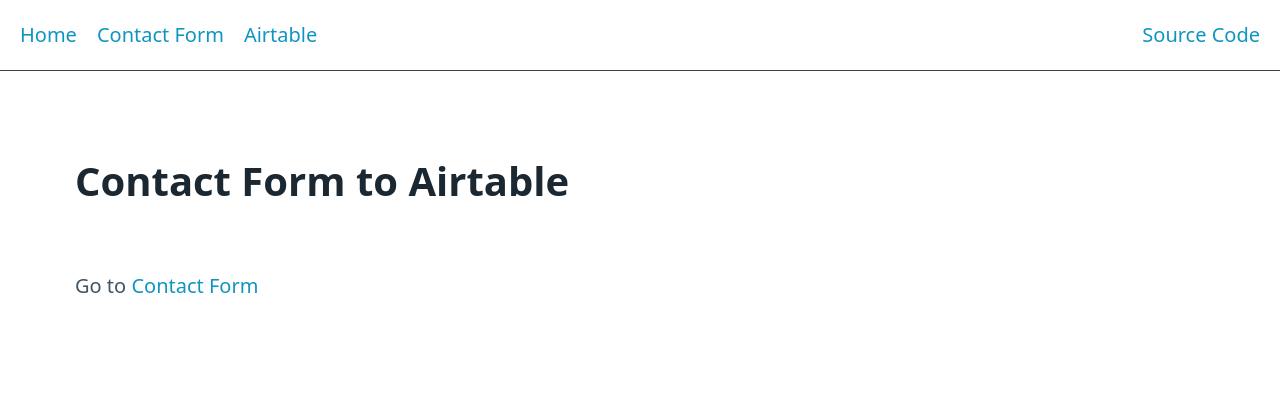
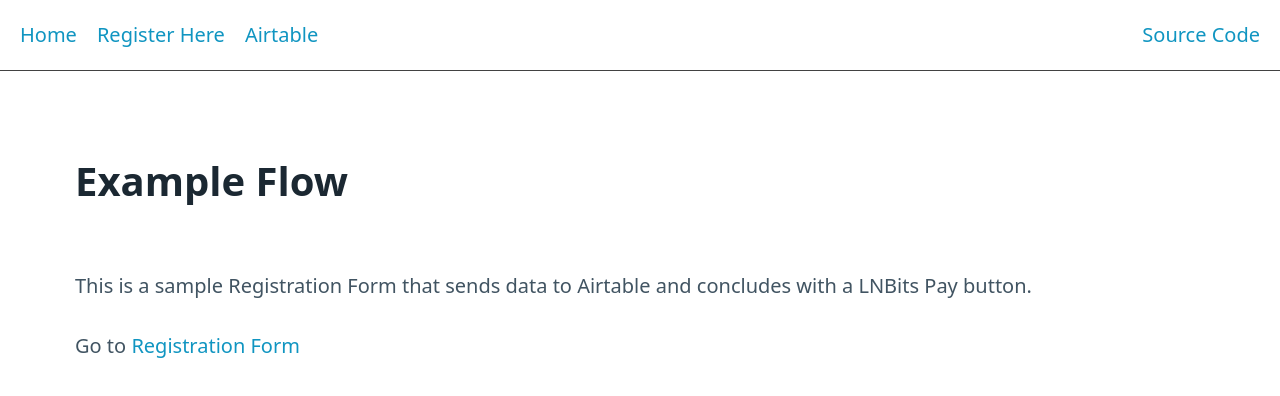
Before and after one commit to bitkarrot/contact-form, a SvelteKit app: page / in a window 1280 px wide. Shown: the top 396 px of the page. Built offline with nearby package versions, Linux system fonts and the light colour scheme.

Commit message:
registration sample content

```diff
--- a/src/app.html
+++ b/src/app.html
@@ -19,7 +19,7 @@
 					</a>
 				</li>
 				<li>
-					<a href="/form">Contact Form</a>
+					<a href="/form">Register Here</a>
 				</li>
 				<li>
 					<a href="/airtable">Airtable</a>
--- a/src/routes/+page.svelte
+++ b/src/routes/+page.svelte
@@ -1,9 +1,14 @@
 <section>
 
-<h1>Contact Form to Airtable</h1>
+<h1>Example Flow</h1>
+
+<p>
+	This is a sample Registration Form that sends data to Airtable
+	and concludes with a LNBits Pay button.
+</p>
 
 <p>Go to
-	<a href="/form">Contact Form</a>
+	<a href="/form">Registration Form</a>
 </p>
 
 </section>
```
Also changed, not shown: src/routes/form/+page.svelte (+20 -10 lines).
